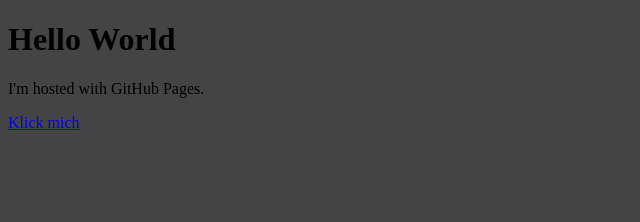
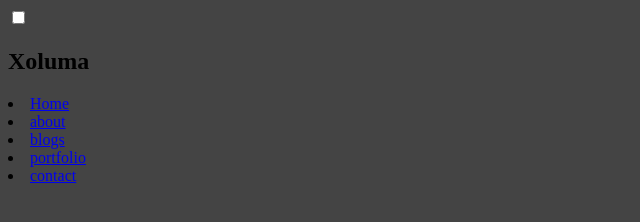
Before and after one commit to Skyjumper07/Skyjumper07.github.io, a plain HTML site: page index.html in a window 1280 px wide. Shown: the whole page, without its empty margins (0-640 px from the left). Drawn offline with Linux system fonts and the light colour scheme.

Commit message:
Update index.html

```diff
--- a/index.html
+++ b/index.html
@@ -6,9 +6,28 @@
     </head>
 
     <body>
-        <h1>Hello World</h1>
-        <p>I'm hosted with GitHub Pages.</p>
-        <a href="https://www.google.com/url?sa=i&url=https%3A%2F%2Fsoundcloud.com%2Fuser-362464512%2Fa-tale-of-2-niggers&psig=AOvVaw34UN5pRZR6jIEMgRYgVR8U&ust=1668192054994000&source=images&cd=vfe&ved=0CBAQjRxqFwoTCJjp4OmhpPsCFQAAAAAdAAAAABAI">Klick mich</a>
-    </body>
+    <nav>
+      <div class="navbar">
+        <div class="container nav-container">
+            <input class="checkbox" type="checkbox" name="" id="" />
+            <div class="hamburger-lines">
+              <span class="line line1"></span>
+              <span class="line line2"></span>
+              <span class="line line3"></span>
+            </div>
+          <div class="logo">
+            <h1>Xoluma</h1>
+          </div>
+          <div class="menu-items">
+            <li><a href="#">Home</a></li>
+            <li><a href="#">about</a></li>
+            <li><a href="#">blogs</a></li>
+            <li><a href="#">portfolio</a></li>
+            <li><a href="#">contact</a></li>
+          </div>
+        </div>
+      </div>
+    </nav>
+  </body>
 
 </html>
```
